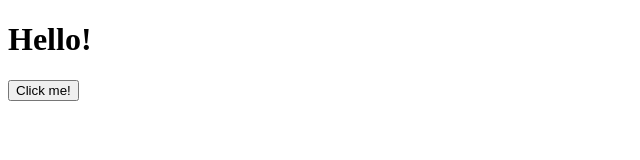
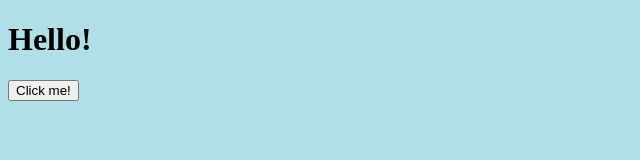
Before and after one commit to Hedgehog1426/HedgehogSite, a plain HTML site: page index.html in a window 1280 px wide. Shown: the whole page, without its empty margins (0-640 px from the left). Drawn offline with Linux system fonts and the light colour scheme.

Commit message:
Update index.html

```diff
--- a/index.html
+++ b/index.html
@@ -1,5 +1,10 @@
 <!DOCTYPE HTML>
 <html>
+  <head>
+    <style>
+      body {background-color: powderblue;}
+    </style>
+  </head>
   <body>
     <script>
       function Myfunction() {
```
